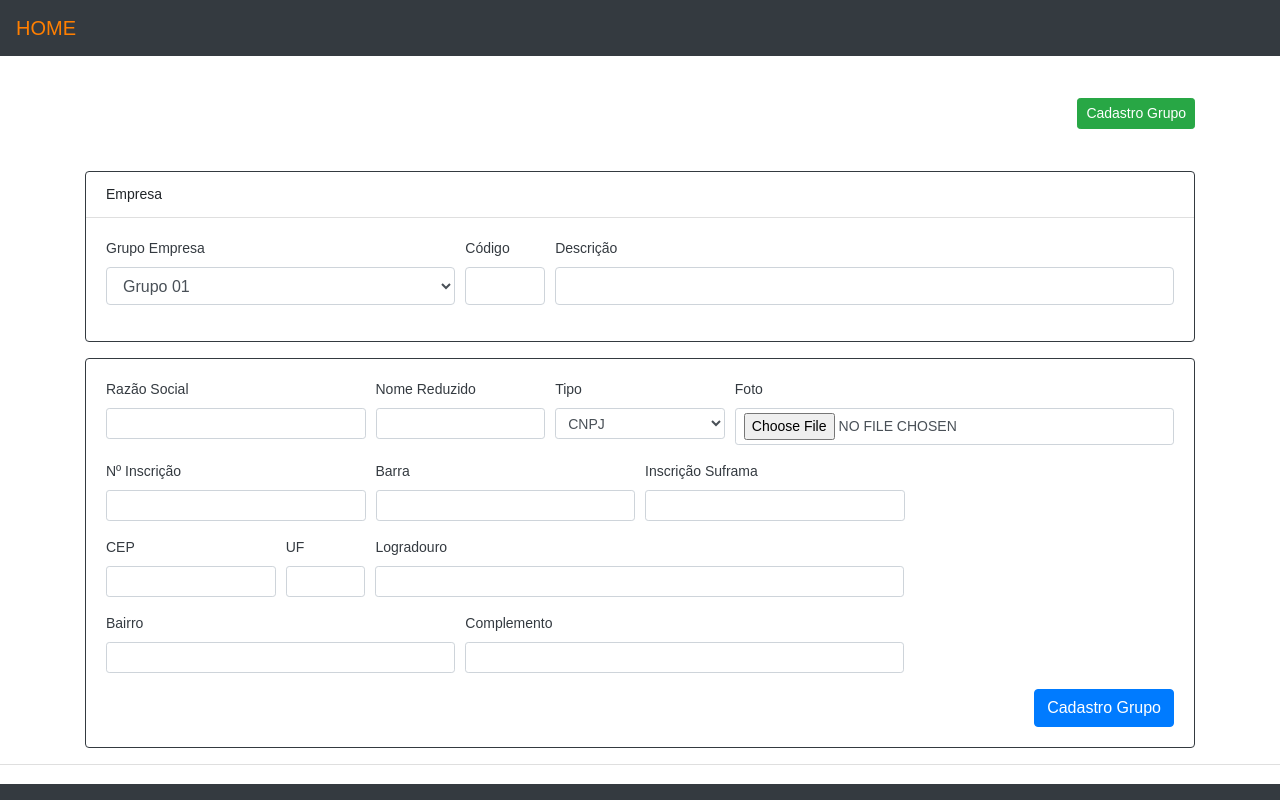
After one commit to Fernandopinage/PHP-MVC-CRM, a PHP site: page /negocio/empresa.php in a window 1280 px wide. The commit adds this page. Run offline with PHP 8.4, Linux system fonts and the light colour scheme.

Commit message:
grupo e empresas

```diff
--- /dev/null
+++ b/negocio/empresa.php
@@ -0,0 +1,183 @@
+<!DOCTYPE html>
+<html lang="pt-br">
+
+<head>
+    <meta charset="UTF-8">
+    <meta name="viewport" content="width=device-width, initial-scale=1.0">
+    <link rel="stylesheet" href="https://maxcdn.bootstrapcdn.com/bootstrap/4.0.0/css/bootstrap.min.css" integrity="sha384-Gn5384xqQ1aoWXA+058RXPxPg6fy4IWvTNh0E263XmFcJlSAwiGgFAW/dAiS6JXm" crossorigin="anonymous">
+    <link href='../css/body.css' rel='stylesheet' />
+    <link href='../css/main.css' rel='stylesheet' />
+    <link href='../css/css.css' rel='stylesheet' />
+    <script src="https://ajax.googleapis.com/ajax/libs/jquery/3.5.1/jquery.min.js"></script>
+    <script src='../js/main.js'></script>
+    <script src='../js/locales-all.js'></script>
+    <script src='../locales/pt-br.js'></script>
+    <title>Empresas </title>
+</head>
+
+<body>
+    <nav class="navbar navbar-dark bg-dark navbar-expand-lg">
+        <a class="navbar-brand" href="?page=home/" style="color: #FF7F00;">HOME</a>
+
+    </nav>
+
+    <div class="container">
+
+        <br><br>
+        <div class=text-right>
+            <button type="button" class="btn btn-success btn-sm" data-toggle="modal" data-target="#exampleModal">
+                Cadastro Grupo
+            </button>
+        </div>
+        <br><br>
+        <form>
+            <div class="card border-dark mb-3" style="max-width: 118rem;">
+                <div class="card-header bg-transparent ">Empresa</div>
+                <div class="card-body text-dark">
+
+
+                    <div class="form-row">
+                        <div class="form-group col-md-4">
+                            <label for="inputState">Grupo Empresa</label>
+                            <select id="inputState" class="form-control">
+                                <option selected>Grupo 01</option>
+                                <option>Grupo 02</option>
+                                <option>Grupo 03</option>
+                            </select>
+                        </div>
+                        <div class="form-group col-md-1">
+                            <label for="inputEmail4">Código</label>
+                            <input type="type" class="form-control" id="codigo" placeholder="">
+                        </div>
+                        <div class="form-group col-md-7">
+                            <label for="inputPassword4">Descrição</label>
+                            <input type="type" class="form-control" id="descricao" placeholder="">
+                        </div>
+                    </div>
+
+                </div>
+            </div>
+            <div class="card border-dark mb-3" style="max-width: 118rem;">
+
+                <div class="card-body text-dark">
+
+
+                    <div class="form-row">
+                        <div class="form-group col-md-3">
+                            <label for="inputRazao">Razão Social</label>
+                            <input type="type" class="form-control form-control-sm" id="codigo" placeholder="">
+                        </div>
+                        <div class="form-group col-md-2">
+                            <label for="inputReduzido">Nome Reduzido</label>
+                            <input type="type" class="form-control form-control-sm" id="descricao" placeholder="">
+                        </div>
+                        <div class="form-group col-md-2">
+                            <label for="inputState">Tipo</label>
+                            <select id="inputState" class="form-control form-control-sm">
+                                <option selected>CNPJ</option>
+                                <option>CPF</option>
+                                <option>CEI</option>
+                            </select>
+                        </div>
+                        <div class="form-group col-md-5">
+                            <label for="inputFoto">Foto</label>
+                            <input type="file" class="form-control form-control-sm" id="descricao" placeholder="">
+                        </div>
+                    </div>
+                    <div class="form-row">
+                        <div class="form-group col-md-3">
+                            <label for="inputRazao">Nº Inscrição</label>
+                            <input type="type" class="form-control form-control-sm" id="codigo" placeholder="">
+                        </div>
+                        <div class="form-group col-md-3">
+                            <label for="inputRazao">Barra</label>
+                            <input type="type" class="form-control form-control-sm" id="codigo" placeholder="">
+                        </div>
+                        <div class="form-group col-md-3">
+                            <label for="inputReduzido">Inscrição Suframa</label>
+                            <input type="type" class="form-control form-control-sm" id="descricao" placeholder="">
+                        </div>
+
+                    </div>
+                    <div class="form-row">
+                        <div class="form-group col-md-2">
+                            <label for="inputRazao">CEP</label>
+                            <input type="type" class="form-control form-control-sm" id="codigo" placeholder="">
+                        </div>
+                        <div class="form-group col-md-1">
+                            <label for="inputRazao">UF</label>
+                            <input type="type" class="form-control form-control-sm" id="codigo" placeholder="">
+                        </div>
+                        <div class="form-group col-md-6">
+                            <label for="inputReduzido">Logradouro</label>
+                            <input type="type" class="form-control form-control-sm" id="descricao" placeholder="">
+                        </div>
+                    </div>
+                    <div class="form-row">
+                        <div class="form-group col-md-4">
+                            <label for="inputReduzido">Bairro</label>
+                            <input type="type" class="form-control form-control-sm" id="descricao" placeholder="">
+                        </div>
+                        <div class="form-group col-md-5">
+                            <label for="inputReduzido">Complemento</label>
+                            <input type="type" class="form-control form-control-sm" id="descricao" placeholder="">
+                        </div>
+                    </div>
+                    <div class=text-right>
+                    <button type="submit" class="btn btn-primary">Cadastro Grupo</button>
+                    </div>
+                </div>
+            </div>
+    </div>
+    </form>
+    <div class="card-footer bg-transparent"> </div>
+    </div>
+
+
+    <!---- MODAL -->
+    <div class="modal fade" id="exampleModal" tabindex="-1" role="dialog" aria-labelledby="exampleModalLabel" aria-hidden="true">
+        <div class="modal-dialog modal-lg modal-dialog modal-dialog-centered" role="document">
+            <div class="modal-content">
+                <div class="modal-header">
+                    <h5 class="modal-title" id="exampleModalLabel">Novo Grupo</h5>
+                    <button type="button" class="close" data-dismiss="modal" aria-label="Close">
+                        <span aria-hidden="true">&times;</span>
+                    </button>
+                </div>
+                <div class="modal-body">
+                    <form>
+                        <div class="form-row">
+                            <div class="form-group col-md-2">
+                                <label for="inputEmail4">Código</label>
+                                <input type="type" class="form-control form-control-sm" id="codigo" placeholder="">
+                            </div>
+                            <div class="form-group col-md-10">
+                                <label for="inputPassword4">Descrição</label>
+                                <input type="type" class="form-control form-control-sm" id="descricao" placeholder="">
+                            </div>
+                        </div>
+                        <div class=text-right>
+                        <button type="submit" class="btn btn-primary">Cadastro Grupo</button>
+                        </div>
+                    </form>
+                </div>
+
+            </div>
+        </div>
+    </div>
+
+</body>
+<footer>
+    <nav class="navbar fixed-bottom navbar-expand-sm navbar-dark bg-dark">
+        <div class="foot">
+
+        </div>
+    </nav>
+    <script src="https://ajax.googleapis.com/ajax/libs/jquery/3.5.1/jquery.min.js"></script> <!-- jquery CDN  -->
+    <script src="https://cdn.jsdelivr.net/npm/popper.js@1.16.1/dist/umd/popper.min.js" integrity="sha384-9/reFTGAW83EW2RDu2S0VKaIzap3H66lZH81PoYlFhbGU+6BZp6G7niu735Sk7lN" crossorigin="anonymous"></script>
+    <script src="https://cdn.jsdelivr.net/npm/bootstrap@4.5.3/dist/js/bootstrap.min.js" integrity="sha384-w1Q4orYjBQndcko6MimVbzY0tgp4pWB4lZ7lr30WKz0vr/aWKhXdBNmNb5D92v7s" crossorigin="anonymous"></script>
+
+
+</footer>
+
+</html>
```
Also changed, not shown: negocio/grupo.php (added, +47 -0 lines), php/parceiro.php (+32 -1 lines).
